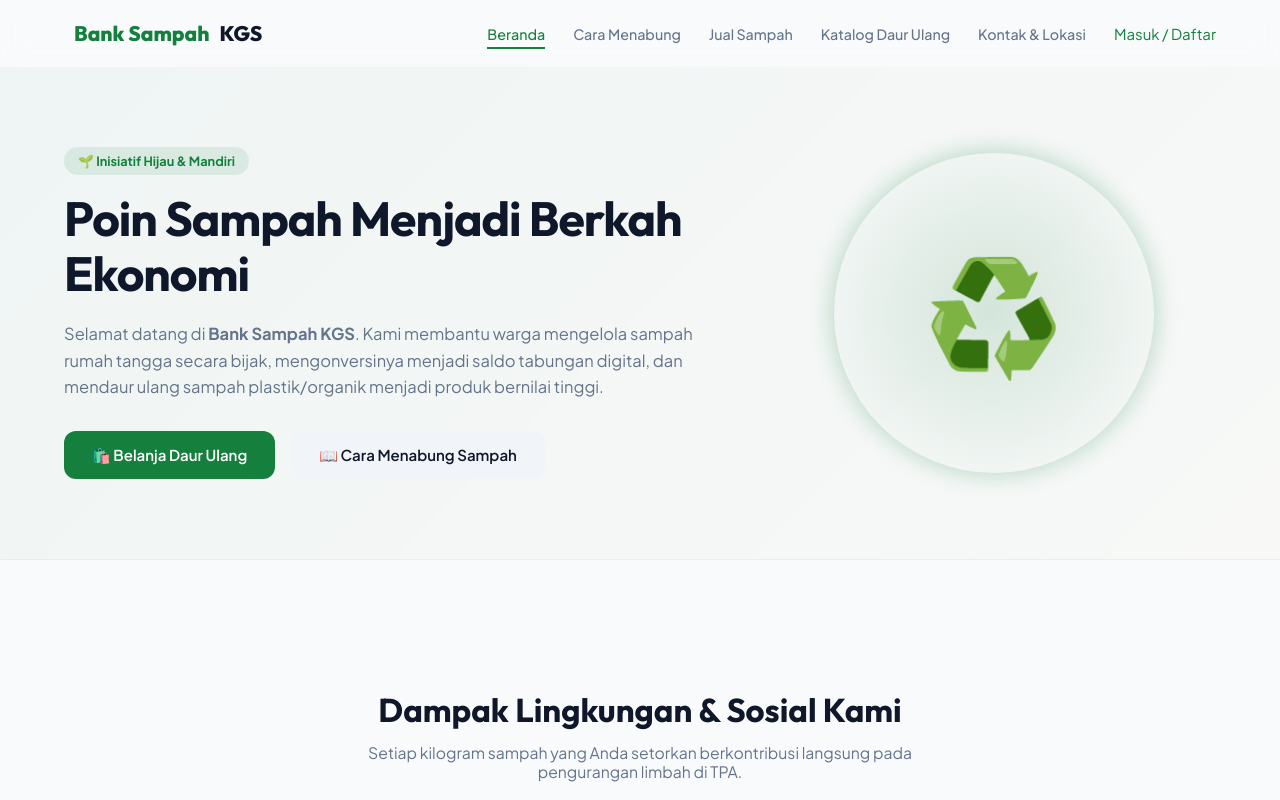
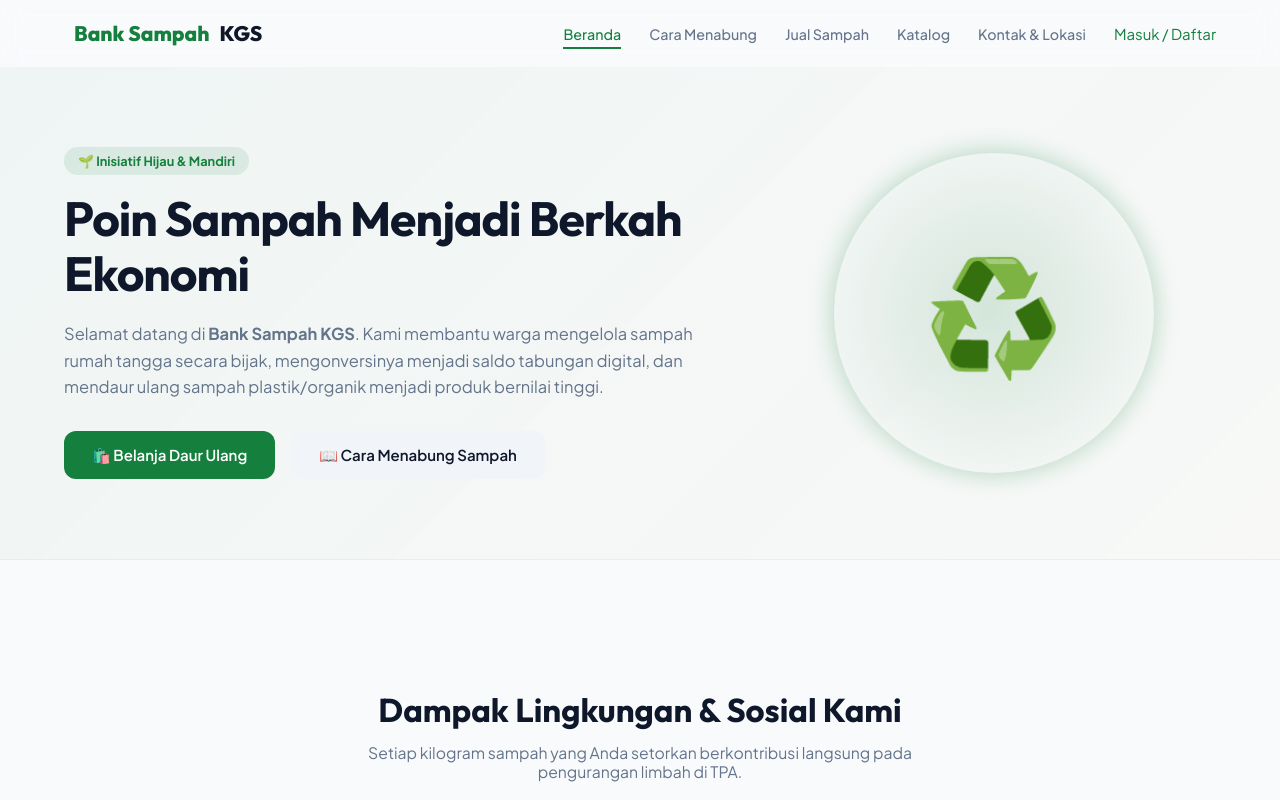
Before and after one commit to thelutfiganteng/BankSampah, a Next.js app: page / in a window 1280 px wide. Shown: the top 800 px of the page. Built offline with nearby package versions, Linux system fonts and the light colour scheme; no server answers; the database is empty; what sqlite would draw is missing.

Commit message:
penyesuaian navbar

```diff
--- a/src/app/layout.tsx
+++ b/src/app/layout.tsx
@@ -40,7 +40,7 @@ export default function RootLayout({
               <div className="footer-grid">
                 <div>
                   <h3 className="footer-title" style={{ color: 'var(--primary)', display: 'flex', alignItems: 'center', gap: '8px' }}>
-                    Bank Sampah KGS
+                    Bank Sampah <br />  KGS
                   </h3>
                   <p className="footer-text">
                     Mengubah sampah masyarakat menjadi berkah ekonomi dan menjaga kelestarian lingkungan demi masa depan bumi yang hijau dan lestari.
--- a/src/components/Navbar.tsx
+++ b/src/components/Navbar.tsx
@@ -137,7 +137,7 @@ export default function Navbar() {
               className={`nav-link ${isActive('/katalog') ? 'active' : ''}`}
               onClick={() => setMobileMenuOpen(false)}
             >
-              Katalog Daur Ulang
+              Katalog
             </Link>
           </li>
           <li>
```
